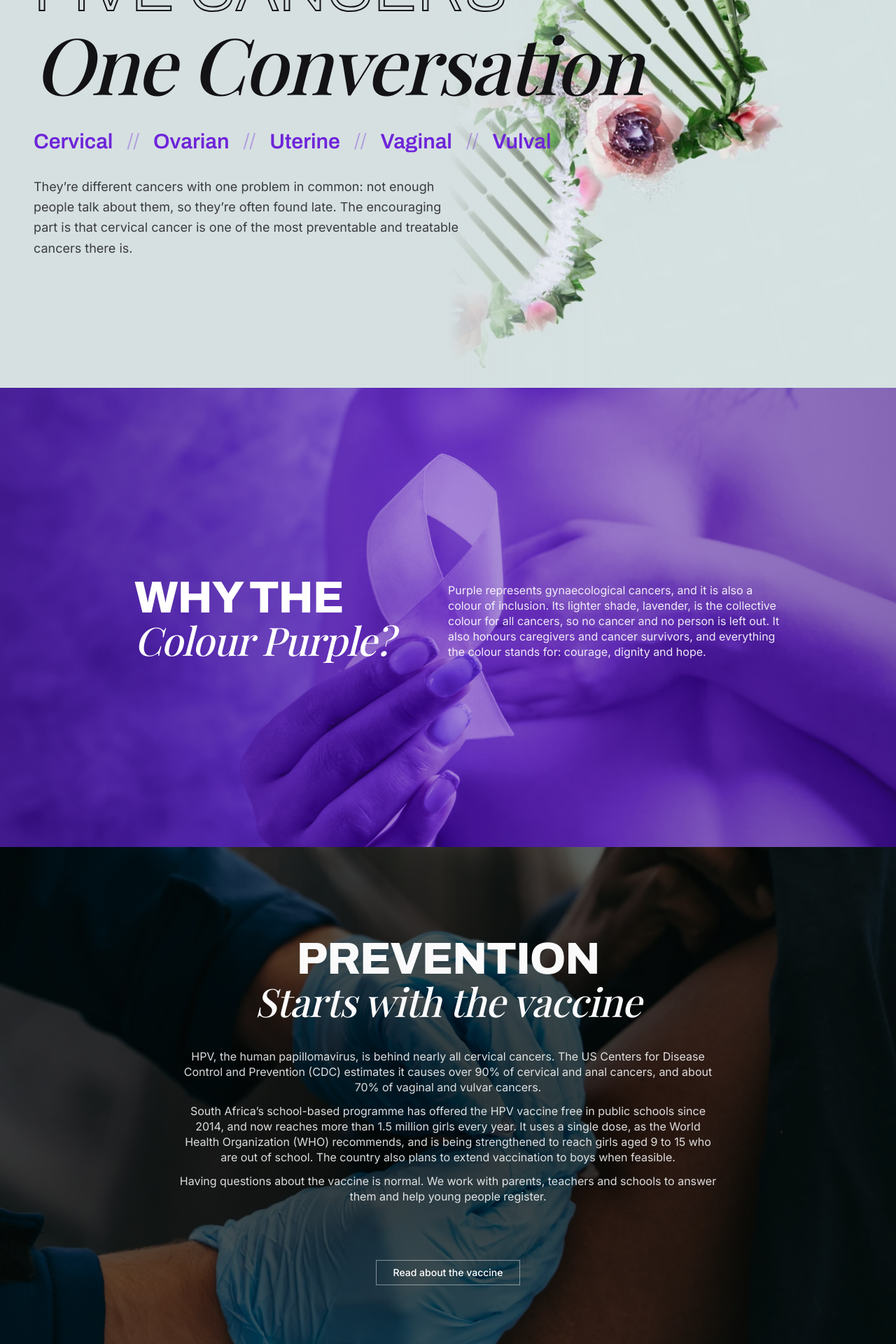
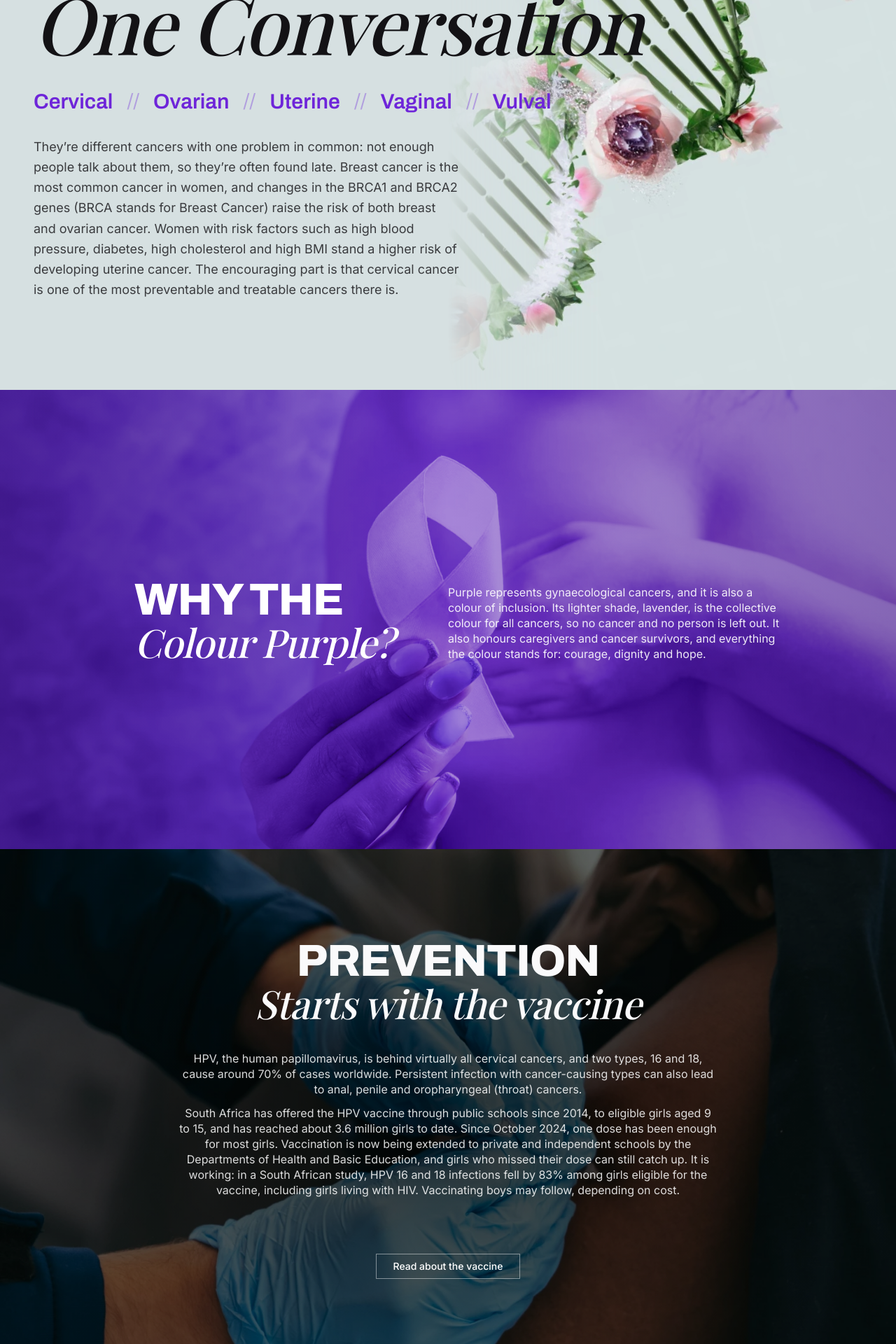
Before and after one commit to PhilaniNcube/purple-project, a Next.js app: page /get-the-facts in a window 1280 px wide. Shown: the part 1046-2966 px from the top of the page at 70% size. Built offline with nearby package versions, Linux system fonts and the light colour scheme; a web font is replaced by a local one.

Commit message:
feat: add FiveCancers and Prevention components for Get the Facts page

```diff
--- a/src/components/get-the-facts/five-cancers.tsx
+++ b/src/components/get-the-facts/five-cancers.tsx
@@ -88,10 +88,7 @@ export function FiveCancers() {
           </ul>
 
           <p className="mt-8 max-w-[38rem] text-base leading-relaxed text-pretty text-foreground/80 sm:text-lg">
-            They&rsquo;re different cancers with one problem in common: not
-            enough people talk about them, so they&rsquo;re often found late. The
-            encouraging part is that cervical cancer is one of the most
-            preventable and treatable cancers there is.
+            They&rsquo;re different cancers with one problem in common: not enough people talk about them, so they&rsquo;re often found late. Breast cancer is the most common cancer in women, and changes in the BRCA1 and BRCA2 genes (BRCA stands for Breast Cancer) raise the risk of both breast and ovarian cancer. Women with risk factors such as high blood pressure, diabetes, high cholesterol and high BMI stand a higher risk of developing uterine cancer. The encouraging part is that cervical cancer is one of the most preventable and treatable cancers there is.
           </p>
         </div>
       </Container>
--- a/src/components/get-the-facts/prevention.tsx
+++ b/src/components/get-the-facts/prevention.tsx
@@ -53,23 +53,12 @@ export function Prevention() {
 
         <div className="mt-10 max-w-3xl space-y-3 text-base leading-snug text-pretty text-white/85">
           <p>
-            HPV, the human papillomavirus, is behind nearly all cervical cancers.
-            The US Centers for Disease Control and Prevention (CDC) estimates it
-            causes over 90% of cervical and anal cancers, and about 70% of
-            vaginal and vulvar cancers.
+            HPV, the human papillomavirus, is behind virtually all cervical cancers, and two types, 16 and 18, cause around 70% of cases worldwide. Persistent infection with cancer-causing types can also lead to anal, penile and oropharyngeal (throat) cancers.
           </p>
           <p>
-            South Africa&rsquo;s school-based programme has offered the HPV
-            vaccine free in public schools since 2014, and now reaches more than
-            1.5 million girls every year. It uses a single dose, as the World
-            Health Organization (WHO) recommends, and is being strengthened to
-            reach girls aged 9 to 15 who are out of school. The country also
-            plans to extend vaccination to boys when feasible.
+            South Africa has offered the HPV vaccine through public schools since 2014, to eligible girls aged 9 to 15, and has reached about 3.6 million girls to date. Since October 2024, one dose has been enough for most girls. Vaccination is now being extended to private and independent schools by the Departments of Health and Basic Education, and girls who missed their dose can still catch up. It is working: in a South African study, HPV 16 and 18 infections fell by 83% among girls eligible for the vaccine, including girls living with HIV. Vaccinating boys may follow, depending on cost.
           </p>
-          <p>
-            Having questions about the vaccine is normal. We work with parents,
-            teachers and schools to answer them and help young people register.
-          </p>
+
         </div>
 
         <Button
```
